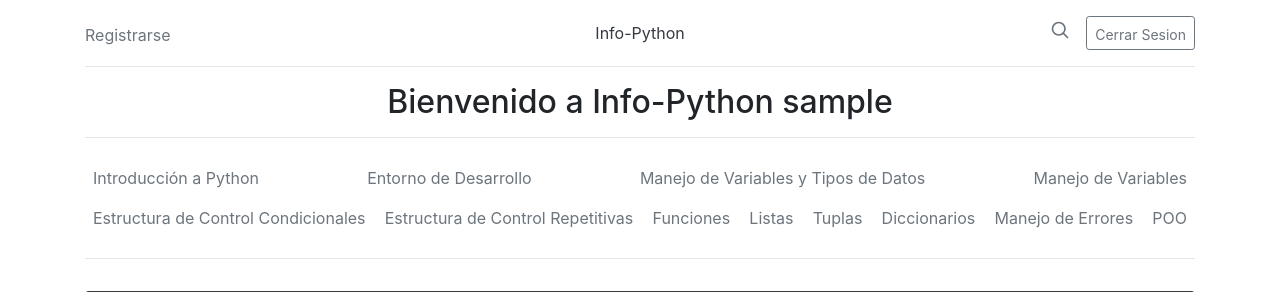
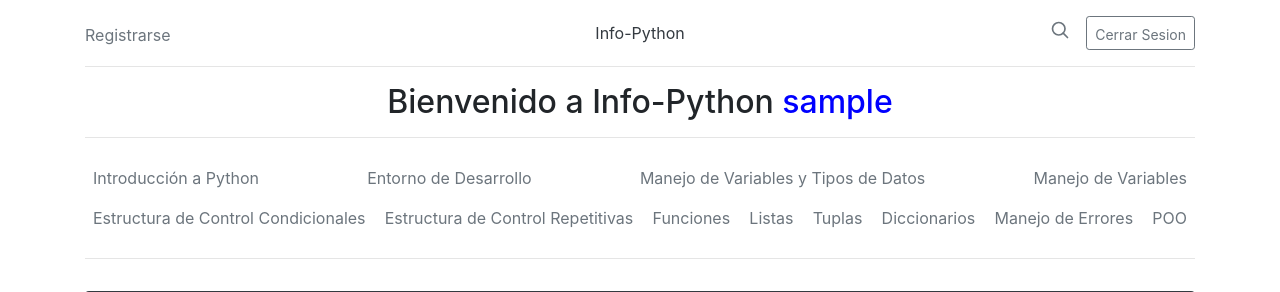
Before and after one commit to Rataricc/InfoPython, a Django app: page / in a window 1280 px wide. Shown: the top 292 px of the page. Run offline with Django 4.2, Linux system fonts and the light colour scheme; the visitor is signed in with stand-in values (Sample User, id 1); some libraries are stand-ins or nearby versions.

Commit message:
Modifique y agregue 'icon' en base.html e introPython.html, tambien borre archivos inecesarios en el html

```diff
--- a/src/templates/base/base.html
+++ b/src/templates/base/base.html
@@ -14,14 +14,10 @@
 	<!-- Bootstrap core CSS -->
 	<!-- CSS only -->
 	<link rel="stylesheet" href="https://maxcdn.bootstrapcdn.com/bootstrap/4.0.0/css/bootstrap.min.css" integrity="sha384-Gn5384xqQ1aoWXA+058RXPxPg6fy4IWvTNh0E263XmFcJlSAwiGgFAW/dAiS6JXm" crossorigin="anonymous">
-	<link rel="stylesheet" href="static/css/style.css">
+	<link rel="stylesheet" href="../../static/css/style.css">
 
-	<link rel="apple-touch-icon" href="/docs/4.4/assets/img/favicons/apple-touch-icon.png" sizes="180x180">
-	<link rel="icon" href="/docs/4.4/assets/img/favicons/favicon-32x32.png" sizes="32x32" type="image/png">
-	<link rel="icon" href="/docs/4.4/assets/img/favicons/favicon-16x16.png" sizes="16x16" type="image/png">
-	<link rel="manifest" href="/docs/4.4/assets/img/favicons/manifest.json">
-	<link rel="mask-icon" href="/docs/4.4/assets/img/favicons/safari-pinned-tab.svg" color="#563d7c">
-	<link rel="icon" href="/docs/4.4/assets/img/favicons/favicon.ico">
+
+	<link rel="shortcut icon" href="../../static/img/ico/parablog6.jpg">
 	<meta name="msapplication-config" content="/docs/4.4/assets/img/favicons/browserconfig.xml">
 	<meta name="theme-color" content="#563d7c">
 
@@ -47,7 +43,7 @@
 	<!-- Custom styles for this template -->
 	<link href="https://fonts.googleapis.com/css?family=Playfair+Display:700,900" rel="stylesheet">
 	<!-- Custom styles for this template -->
-	<link href="blog.css" rel="stylesheet">
+
 	<link type="text/css" rel="stylesheet" charset="UTF-8" href="https://translate.googleapis.com/translate_static/css/translateelement.css">
 </head>
 <body>
--- a/src/templates/inicio.html
+++ b/src/templates/inicio.html
@@ -39,7 +39,7 @@
    	{% if user.is_authenticated %}
    		<div>
    			<center>
-   				<h2>Bienvenido a Info-Python {{user}}</h2>
+   				<h2>Bienvenido a Info-Python <font style="color: blue;">{{user}}</font></h2>
    			</center>
    		</div>
    	{% else %}
--- a/src/templates/usuarios/introPython.html
+++ b/src/templates/usuarios/introPython.html
@@ -7,6 +7,7 @@
 	<link rel="preconnect" href="https://fonts.gstatic.com" crossorigin>
 	<link href="https://fonts.googleapis.com/css2?family=Montserrat:wght@400;700&display=swap" rel="stylesheet">
 	<link rel="stylesheet" href="../../static/css/intro.css">
+	<link rel="shortcut icon" href="../../static/img/ico/parablog6.jpg">
 	<style>
 		footer {
 			background-color: #364552;
```
Also changed, not shown: src/static/img/ico/parablog6.jpg (added).
